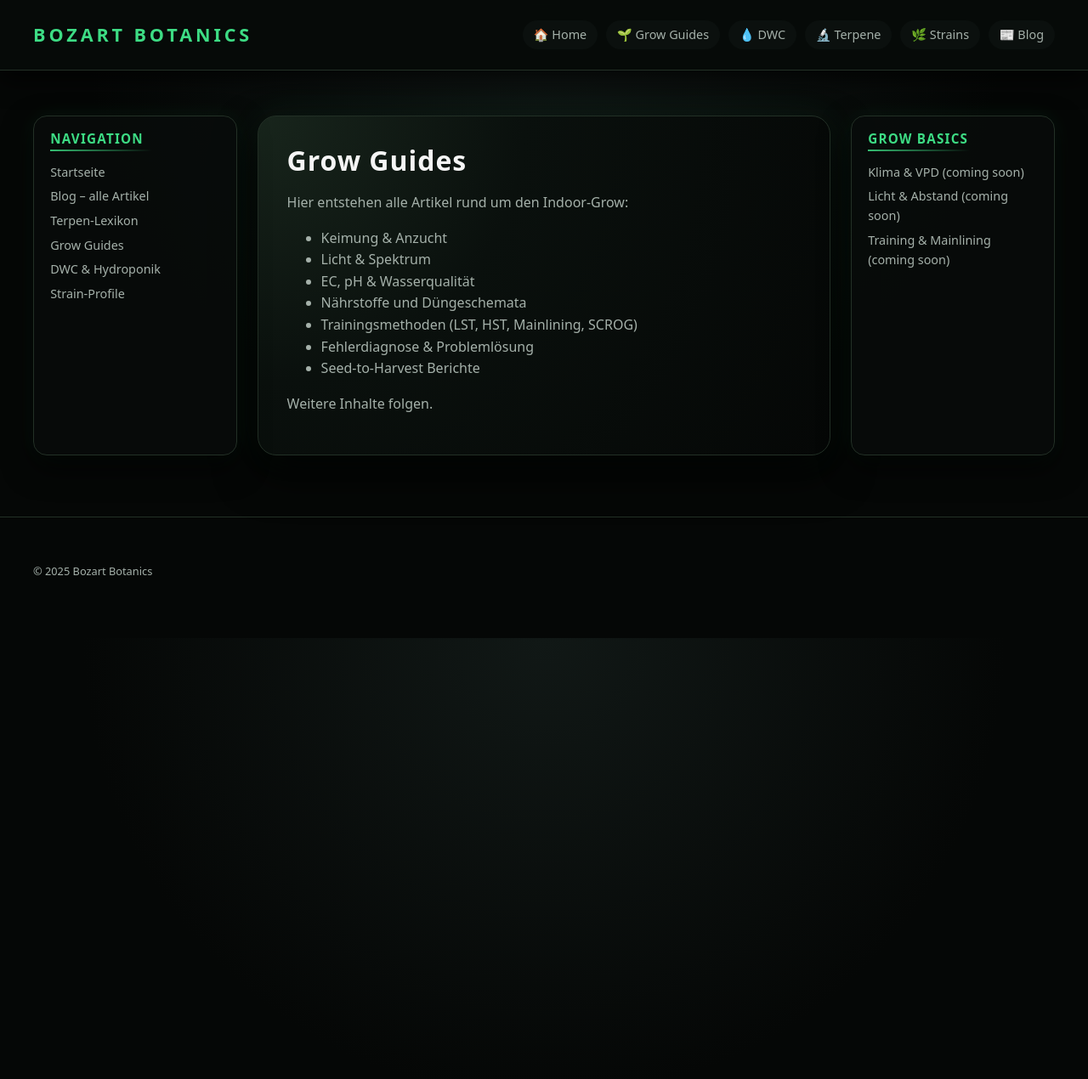
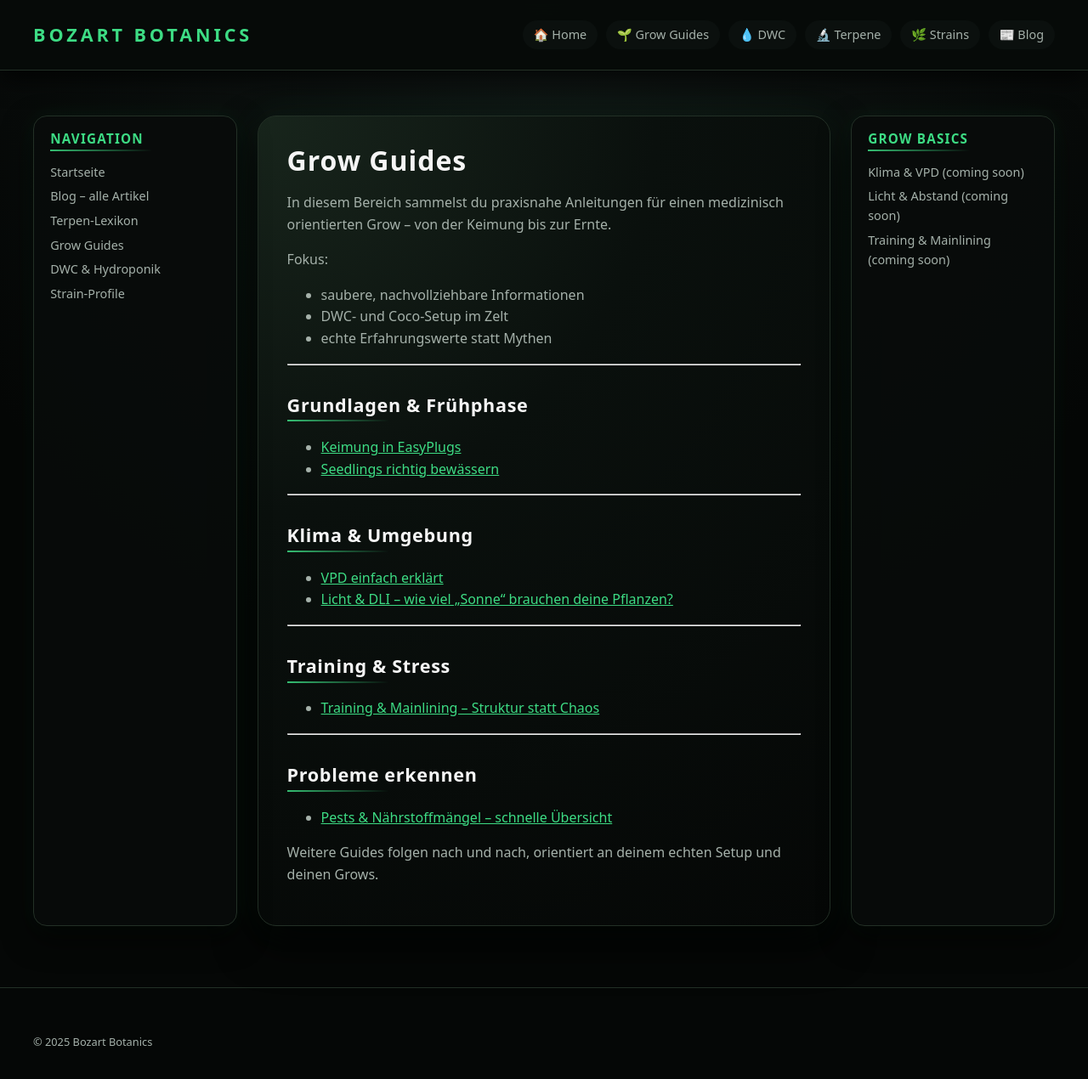
Before and after one commit to bozart-army/bozart-botanics, a Jekyll site: the page built from grow/index.md, in a window 1280 px wide and 1305 px high. Shown: the top 1270 px of the window at 85% size. Built offline with Jekyll 4.4.1, drawn with Linux system fonts in a browser that asks for light colours.

Commit message:
Enhance Grow Guides with additional content
Updated the Grow Guides section with new topics and links.

```diff
--- a/grow/index.md
+++ b/grow/index.md
@@ -4,17 +4,42 @@ title: Grow Guides
 sidebar: grow
 ---
 
-
 # Grow Guides
 
-Hier entstehen alle Artikel rund um den Indoor-Grow:
+In diesem Bereich sammelst du praxisnahe Anleitungen für einen
+medizinisch orientierten Grow – von der Keimung bis zur Ernte.
 
-- Keimung & Anzucht
-- Licht & Spektrum
-- EC, pH & Wasserqualität
-- Nährstoffe und Düngeschemata
-- Trainingsmethoden (LST, HST, Mainlining, SCROG)
-- Fehlerdiagnose & Problemlösung
-- Seed-to-Harvest Berichte
+Fokus:
 
-Weitere Inhalte folgen.
+- saubere, nachvollziehbare Informationen
+- DWC- und Coco-Setup im Zelt
+- echte Erfahrungswerte statt Mythen
+
+---
+
+## Grundlagen & Frühphase
+
+- [Keimung in EasyPlugs](/bozart-botanics/grow/keimung-easyplugs/)
+- [Seedlings richtig bewässern](/bozart-botanics/grow/seedlings-bewaesserung/)
+
+---
+
+## Klima & Umgebung
+
+- [VPD einfach erklärt](/bozart-botanics/grow/vpd-einfach-erklaert/)
+- [Licht & DLI – wie viel „Sonne“ brauchen deine Pflanzen?](/bozart-botanics/grow/licht-und-dli/)
+
+---
+
+## Training & Stress
+
+- [Training & Mainlining – Struktur statt Chaos](/bozart-botanics/grow/training-mainlining/)
+
+---
+
+## Probleme erkennen
+
+- [Pests & Nährstoffmängel – schnelle Übersicht](/bozart-botanics/grow/pests-und-maengel/)
+
+Weitere Guides folgen nach und nach, orientiert an deinem echten Setup
+und deinen Grows.
```
